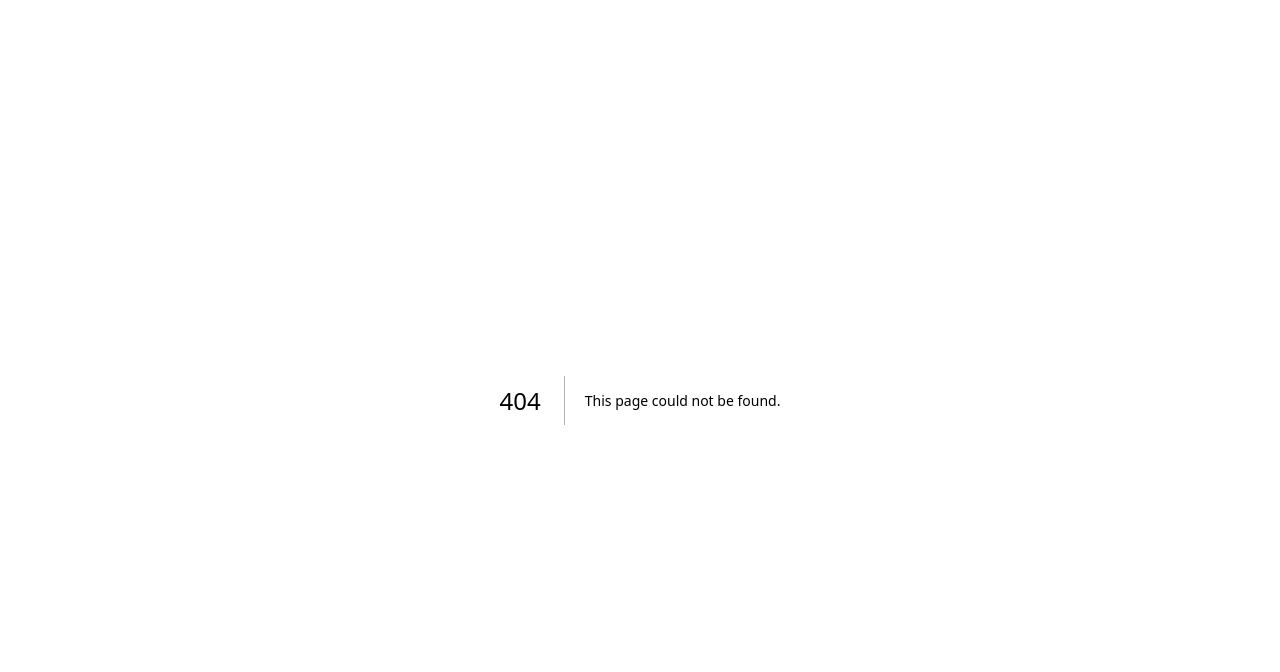
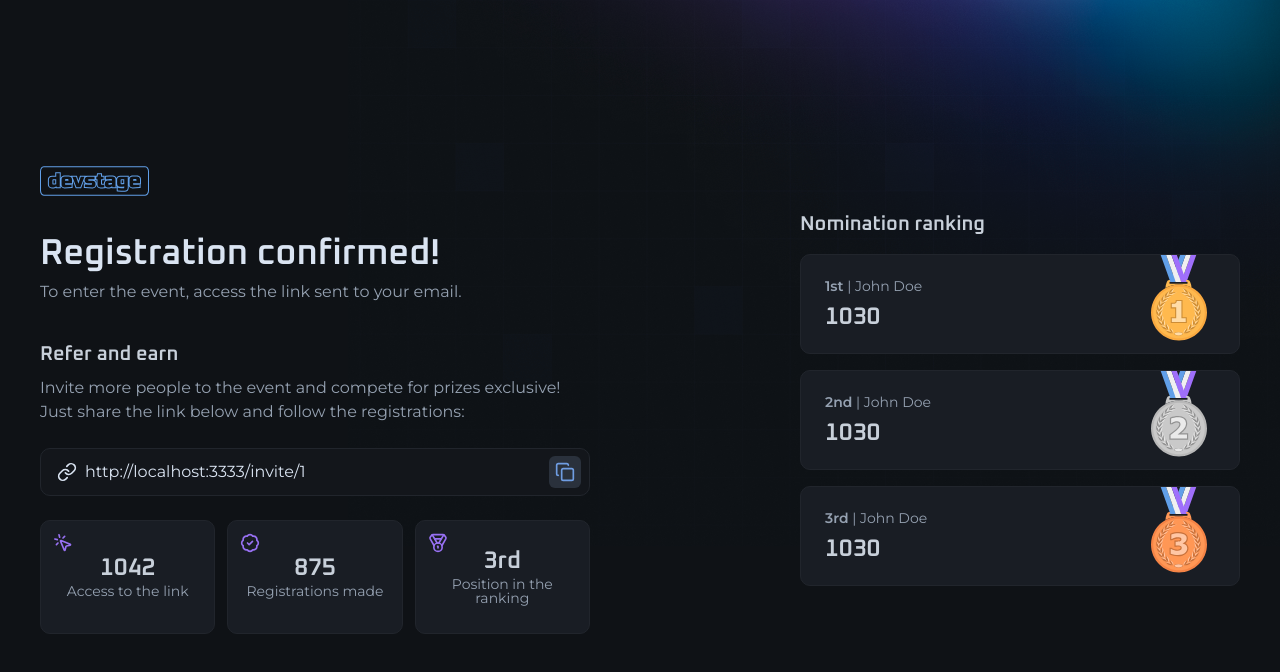
Before and after one commit to filipebteixeira98/indication-web, a Next.js app: page /invite/1 in a window 1280 px wide. Before the commit this address had no page. Shown: the top 672 px of the page. Built offline with nearby package versions, Linux system fonts and the light colour scheme.

Commit message:
feat(invite): convert static invite route to dynamic [subscriberId] route

```diff
--- a/src/app/invite/page.tsx
+++ b/src/app/invite/[subscriberId]/page.tsx
@@ -6,9 +6,16 @@ import { InviteLinkInput } from './invite-link-input'
 import { Ranking } from './ranking'
 import { Stats } from './stats'
 
-export default function InvitePage() {
-  const inviteLink =
-    'http://localhost:3000/invite/50a0d9f9896715b23777fe3ba3b3cf97'
+interface InvitePageProps {
+  params: Promise<{
+    subscriberId: string
+  }>
+}
+
+export default async function InvitePage(props: InvitePageProps) {
+  const { subscriberId } = await props.params
+
+  const inviteLink = `http://localhost:3333/invite/${subscriberId}`
 
   return (
     <div className="min-h-dvh flex items-center justify-between gap-16 flex-col md:flex-row">
```
Also changed, not shown: src/app/invite/[subscriberId]/invite-link-input.tsx (renamed from src/app/invite/invite-link-input.tsx), src/app/invite/[subscriberId]/ranking.tsx (renamed from src/app/invite/ranking.tsx), src/app/invite/[subscriberId]/stats.tsx (renamed from src/app/invite/stats.tsx), 1 other file (tests, documents, lock files or other folders).
